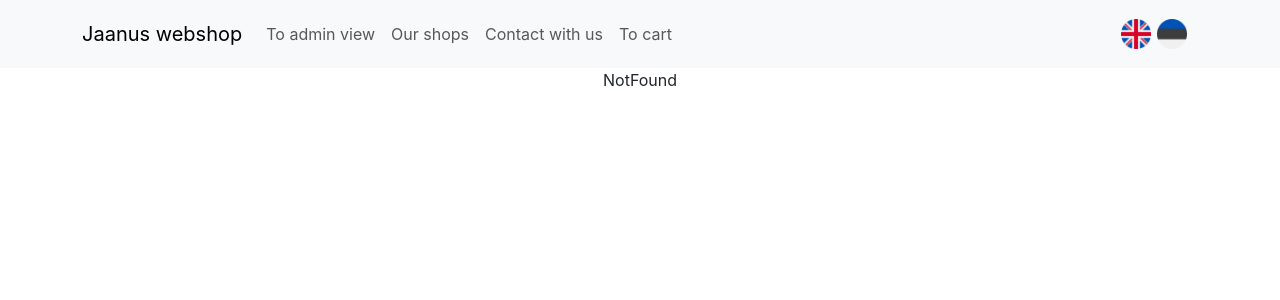
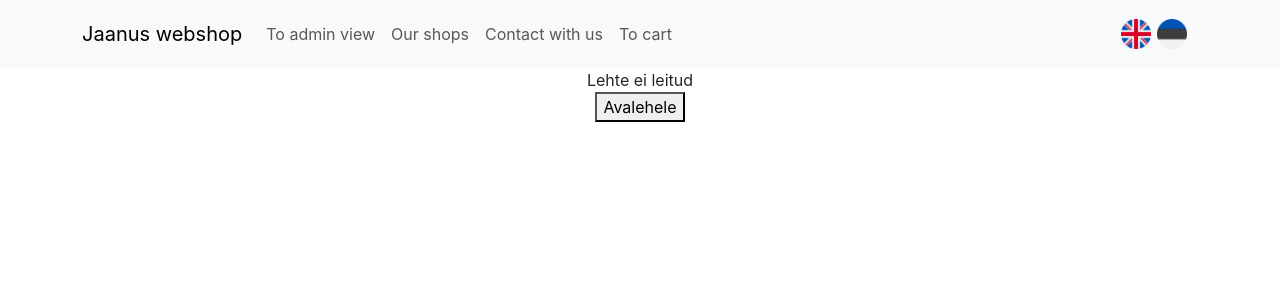
Before and after one commit to jaanus-pi/React-12-2023, a React (Create React App) app in the folder webshop/: page /product in a window 1280 px wide. Shown: the top 300 px of the page. Built offline with nearby package versions, Linux system fonts and the light colour scheme.

Commit message:
Update NotFound.jsx

```diff
--- a/webshop/src/pages/global/NotFound.jsx
+++ b/webshop/src/pages/global/NotFound.jsx
@@ -1,8 +1,14 @@
 import React from 'react'
+import { Link } from 'react-router-dom'
 
 const NotFound = () => {
   return (
-    <div>NotFound</div>
+    <div>
+      <div>Lehte ei leitud</div>
+      <Link to='/'>
+        <button>Avalehele</button>
+      </Link>
+    </div>
   )
 }
 
```
